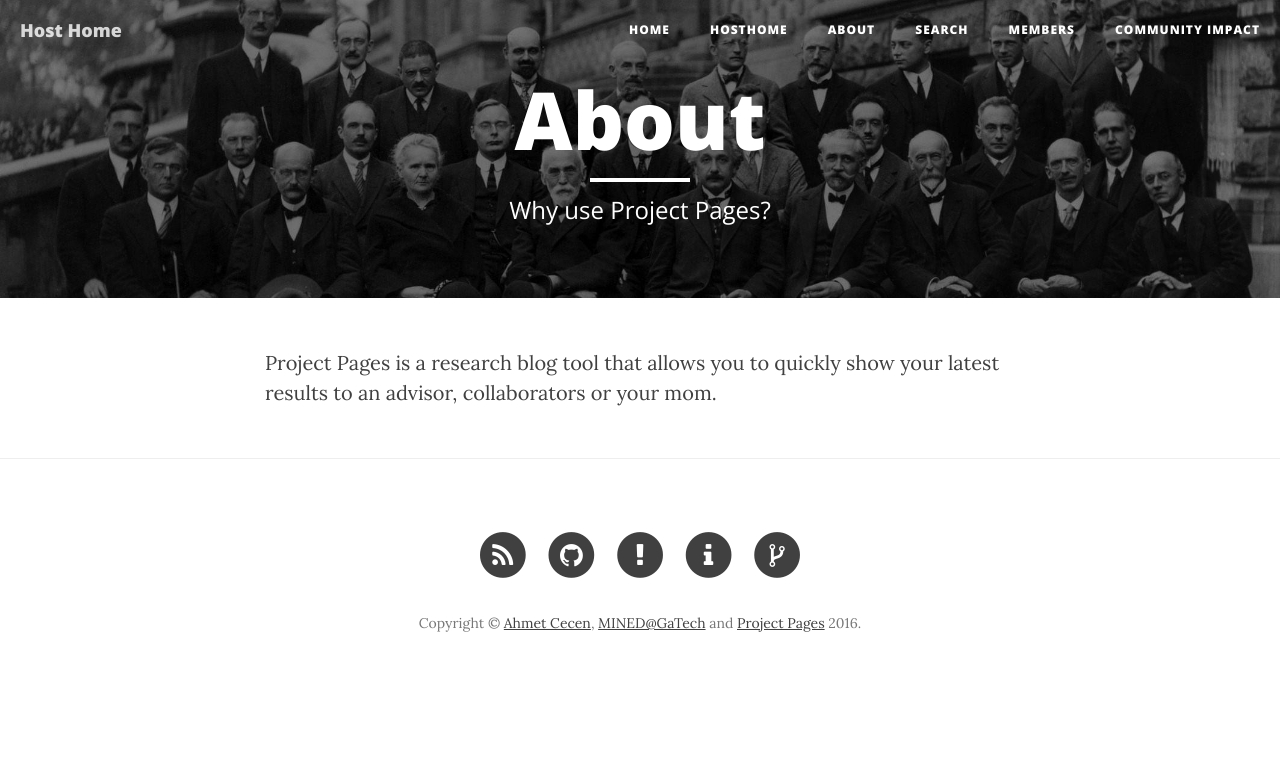
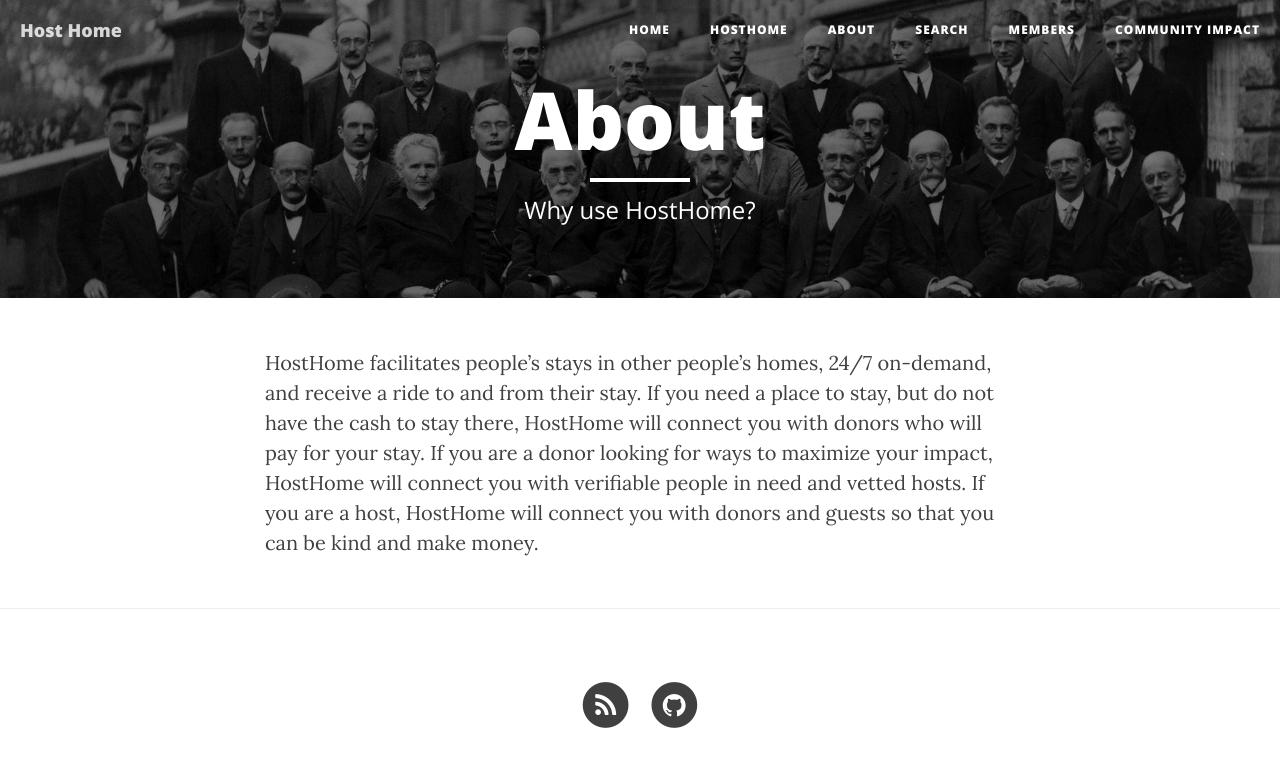
Before and after one commit to hosthome/hosthome.github.io, a Jekyll site: the page built from about.md, in a window 1280 px wide. Shown: the top 767 px of the page. Built offline with Jekyll 4.4.1, drawn with Linux system fonts in a browser that asks for light colours; nearby versions of some CDN libraries.

Commit message:
Adding files edits

```diff
--- a/_includes/footer.html
+++ b/_includes/footer.html
@@ -42,34 +42,7 @@
                         </a>
                     </li>
                     {% endif %}
-					{% if site.github_username == "projectpages" %}
-                    <li>
-                        <a href="https://github.com/projectpages/project-pages/issues">
-                            <span class="fa-stack fa-lg">
-                                <i class="fa fa-circle fa-stack-2x"></i>
-                                <i class="fa fa-exclamation fa-stack-1x fa-inverse"></i>
-                            </span>
-                        </a>
-                    </li>
-		    <li>
-                        <a href="https://github.com/projectpages/project-pages/wiki/">
-                            <span class="fa-stack fa-lg">
-                                <i class="fa fa-circle fa-stack-2x"></i>
-                                <i class="fa fa-info fa-stack-1x fa-inverse"></i>
-                            </span>
-                        </a>
-                    </li>
-                    <li>
-                        <a href="https://github.com/projectpages/project-pages/fork">
-                            <span class="fa-stack fa-lg">
-                                <i class="fa fa-circle fa-stack-2x"></i>
-                                <i class="fa fa-code-fork fa-stack-1x fa-inverse"></i>
-                            </span>
-                        </a>
-                    </li>
-                    {% endif %}
                 </ul>
-                <p class="copyright text-muted"> Copyright © <a href="http://ahmetcecen.github.io/" target="_blank">Ahmet Cecen</a>,  <a href="http://mined.gatech.edu/" target="_blank">MINED@GaTech</a> and <a href="https://github.com/projectpages" target="_blank">Project Pages</a> 2016. </p>
             </div>
         </div>
     </div>
--- a/about.md
+++ b/about.md
@@ -1,8 +1,8 @@
 ---
 layout: page
 title: "About"
-description: "Why use Project Pages?"
+description: "Why use HostHome?"
 header-img: "img/home-bg.jpg"
 ---
 
-Project Pages is a research blog tool that allows you to quickly show your latest results to an advisor, collaborators or your mom.
+HostHome facilitates people's stays in other people's homes, 24/7 on-demand, and receive a ride to and from their stay. If you need a place to stay, but do not have the cash to stay there, HostHome will connect you with donors who will pay for your stay. If you are a donor looking for ways to maximize your impact, HostHome will connect you with verifiable people in need and vetted hosts. If you are a host, HostHome will connect you with donors and guests so that you can be kind and make money.
```
